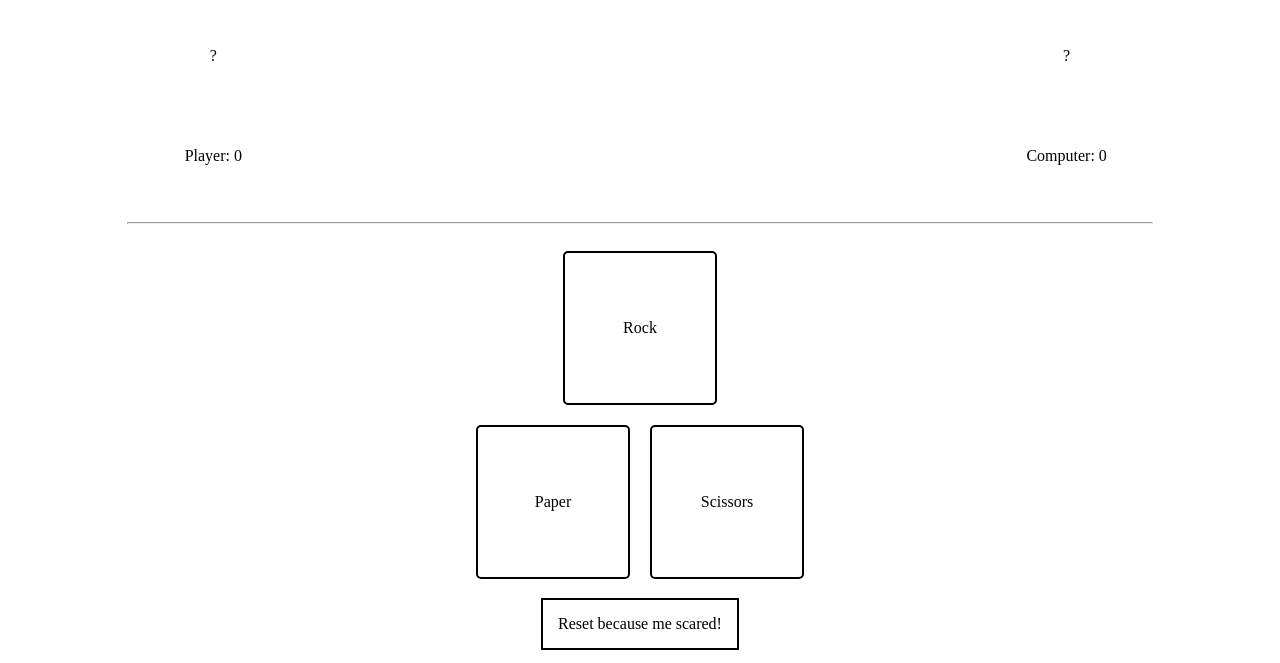
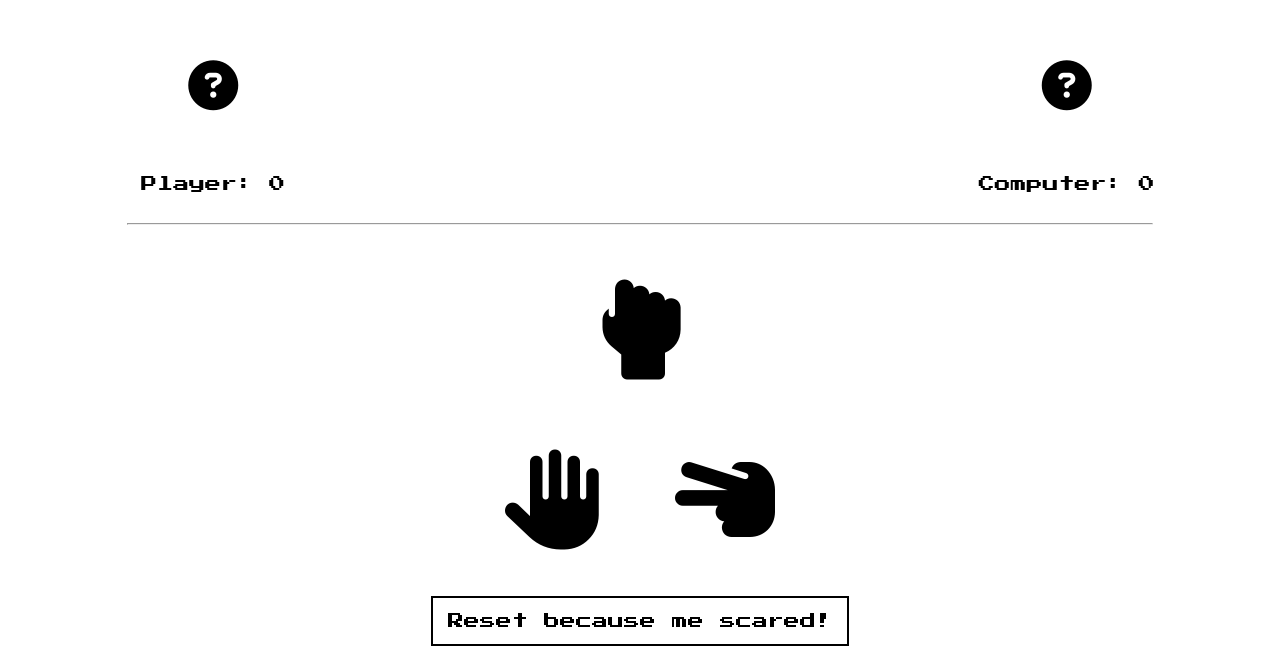
Before and after one commit to hellopiyushlab/rock-paper-scissor, a plain HTML site: page index.html in a window 1280 px wide. Shown: the part 137-800 px from the top of the page. Drawn offline with Linux system fonts and the light colour scheme.

Commit message:
Added dynamic Icons

```diff
--- a/index.html
+++ b/index.html
@@ -5,6 +5,10 @@
     <meta name="viewport" content="width=device-width, initial-scale=1.0">
     <title>RPS</title>
     <link rel="stylesheet" href="style.css">
+    <link href="https://fonts.googleapis.com/css2?family=Press+Start+2P&display=swap" rel="stylesheet">
+
+    <link rel="stylesheet" href="https://cdnjs.cloudflare.com/ajax/libs/font-awesome/6.5.0/css/all.min.css">
+
 </head>
 <body>
     <script src="script.js"></script>
@@ -25,12 +29,16 @@
 
     <div class="visuals">
         <div>
-            <p>?</p>
+            <p id="playerChoiceIcon">
+                <i class="fa-solid fa-circle-question"></i>
+            </p>
             <p id="playerScore">Player: 0</p>
         </div>
         <div id="result"></div>
         <div>
-            <p>?</p>
+            <p id="computerChoiceIcon">
+                <i class="fa-solid fa-circle-question"></i>
+            </p>
             <p id="computerScore">Computer: 0</p>
         </div>
     </div>
@@ -39,16 +47,24 @@
 
     <div class="choices">
         <div class="choicesFirstRow">
-            <div class="choiceButton" onclick="computerTurn(0)">Rock</div>
+            <div class="choiceButton" onclick="computerTurn(0)">
+                <i class="fa-solid fa-hand-back-fist"></i>
+            </div>
         </div>
         <div class="choicesSecondRow">
-            <div class="choiceButton" onclick="computerTurn(1)">Paper</div>
-            <div class="choiceButton" onclick="computerTurn(2)">Scissors</div>
+            <div class="choiceButton" onclick="computerTurn(1)">
+                <i class="fa-solid fa-hand"></i>
+            </div>
+            <div class="choiceButton" onclick="computerTurn(2)">
+                <i class="fa-solid fa-hand-scissors"></i>
+            </div>
         </div>
     </div>
 
     <div class="playAgainClass">
-        <div class="playAgainButton" onclick="playAgain()">Reset because me scared!</div>
+        <div class="playAgainButton" onclick="playAgain()">
+            Reset because me scared!
+        </div>
     </div>
 
     <div class="footer"></div>
--- a/script.js
+++ b/script.js
@@ -1,6 +1,23 @@
 function computerTurn(playerChoice, max=3) {
     let computerChoice = Math.floor(Math.random() * max); // 0, 1, or 2
     console.log(computerChoice);
+
+    // changing icons
+    if (playerChoice === 0) {
+        document.getElementById("playerChoiceIcon").innerHTML = '<i class="fa-solid fa-hand-back-fist"></i>';
+    } else if (playerChoice === 1) {
+        document.getElementById("playerChoiceIcon").innerHTML = '<i class="fa-solid fa-hand"></i>';
+    } else if (playerChoice === 2) {
+        document.getElementById("playerChoiceIcon").innerHTML = '<i class="fa-solid fa-hand-scissors"></i>';
+    }
+
+    if (computerChoice === 0) {
+        document.getElementById("computerChoiceIcon").innerHTML = '<i class="fa-solid fa-hand-back-fist"></i>';
+    } else if (computerChoice === 1) {
+        document.getElementById("computerChoiceIcon").innerHTML = '<i class="fa-solid fa-hand"></i>';
+    } else if (computerChoice === 2) {
+        document.getElementById("computerChoiceIcon").innerHTML = '<i class="fa-solid fa-hand-scissors"></i>';
+    }
 
     // 0 -> Rock
     // 1 -> Paper
@@ -72,4 +89,6 @@ function playAgain() {
     document.getElementById("computerScore").innerHTML = "Computer: " + computerScoreCount;
     document.getElementById("playerScore").innerHTML = "Player: " + playerScoreCount;
     document.getElementById("result").innerHTML = '';
+    document.getElementById("playerChoiceIcon").innerHTML = '<i class="fa-solid fa-circle-question"></i>';
+    document.getElementById("computerChoiceIcon").innerHTML = '<i class="fa-solid fa-circle-question"></i>';
 }
--- a/style.css
+++ b/style.css
@@ -10,6 +10,9 @@ body {
 
 .heading {
     text-align: center;
+}
+h1, h2, h3, h4, h5, h6, p, div {
+    font-family: 'Press Start 2P', cursive;
 }
 
 hr {
@@ -40,14 +43,15 @@ hr {
 
 .choiceButton {
     cursor: pointer;
+    font-size: 100px;
     height: 150px;
     width: 150px;
     display: flex;
     justify-content: center;
     align-items: center;
     margin: 10px;
-    border: solid 2px black;
-    border-radius: 5px;
+    /* border: solid 2px black;
+    border-radius: 5px; */
 }
 
 .choicesSecondRow {
@@ -67,6 +71,11 @@ hr {
     border: solid black 2px;
 }
 
+#playerChoiceIcon,
+#computerChoiceIcon {
+    font-size: 50px;
+}
+
 /* for better visuals while coding */
 /* .visuals div {
     border: 2px solid cyan;
```
Also changed, not shown: 1 other file.
